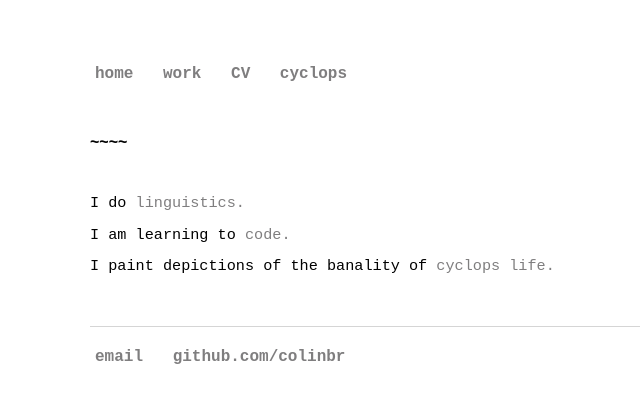
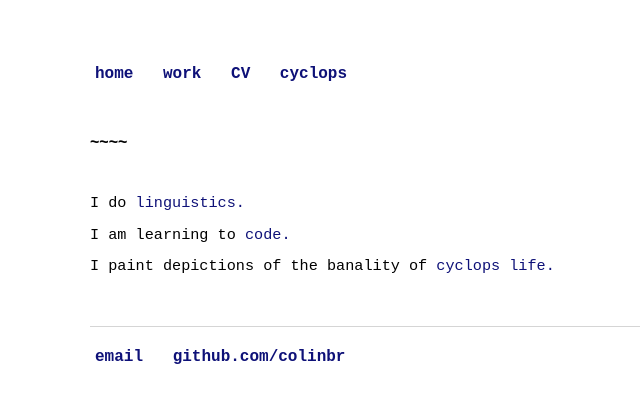
Before and after one commit to colinbr/OLD-colinbr.github.io, a Jekyll site: the page built from index.html, in a window 1280 px wide. Shown: the top 403 px of the page, without its empty margins (102-742 px from the left). Built offline with Jekyll 4.4.1, drawn with Linux system fonts in a browser that asks for light colours; some web fonts are replaced.

Commit message:
Update main.css

```diff
--- a/css/main.css
+++ b/css/main.css
@@ -14,7 +14,7 @@ nav ul li, footer ul li {
 }
 a {
     text-decoration: none;
-    color: #7F7E7F;
+    color: #0E1178;
 }
 a:hover {
     text-decoration: underline;
```
